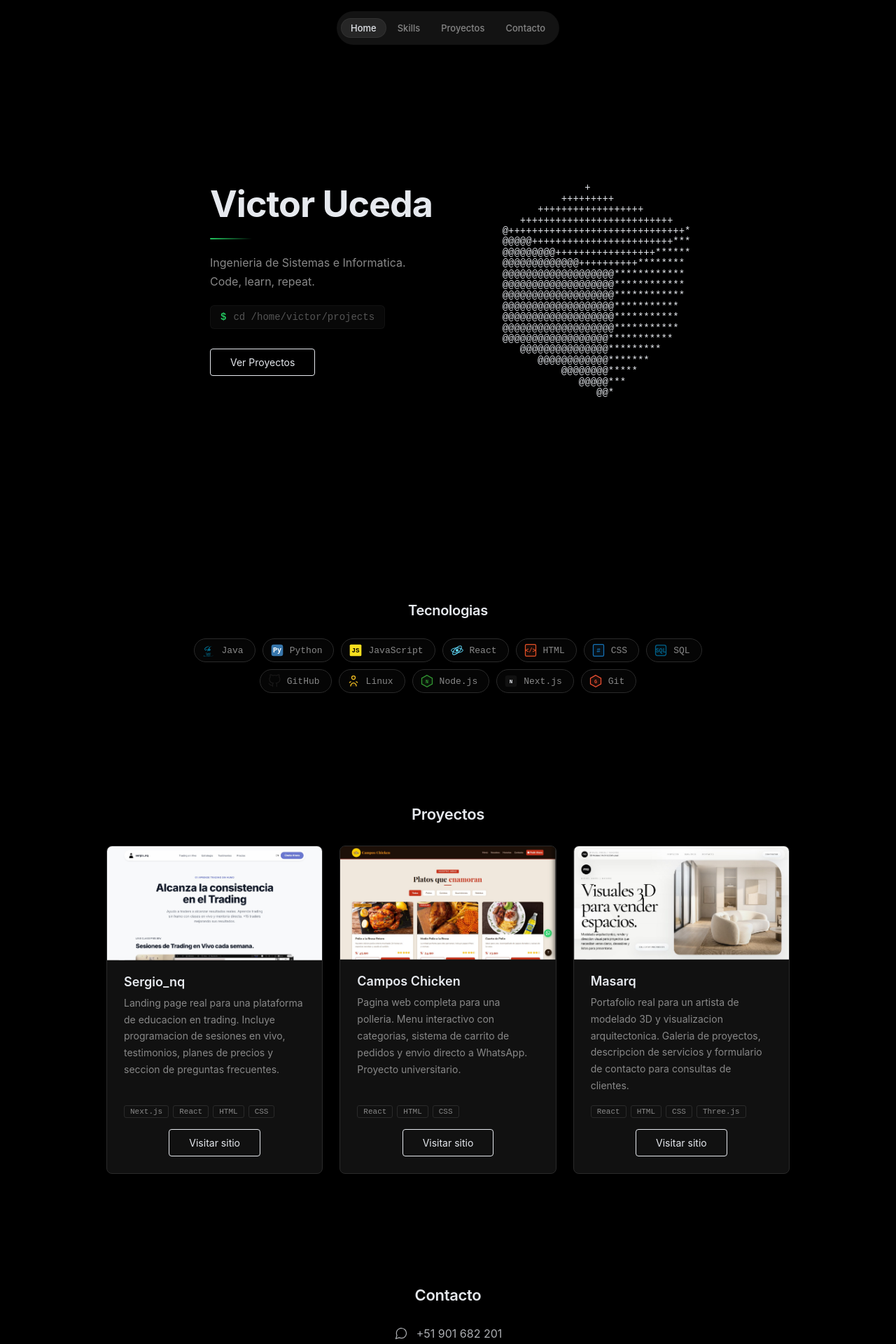
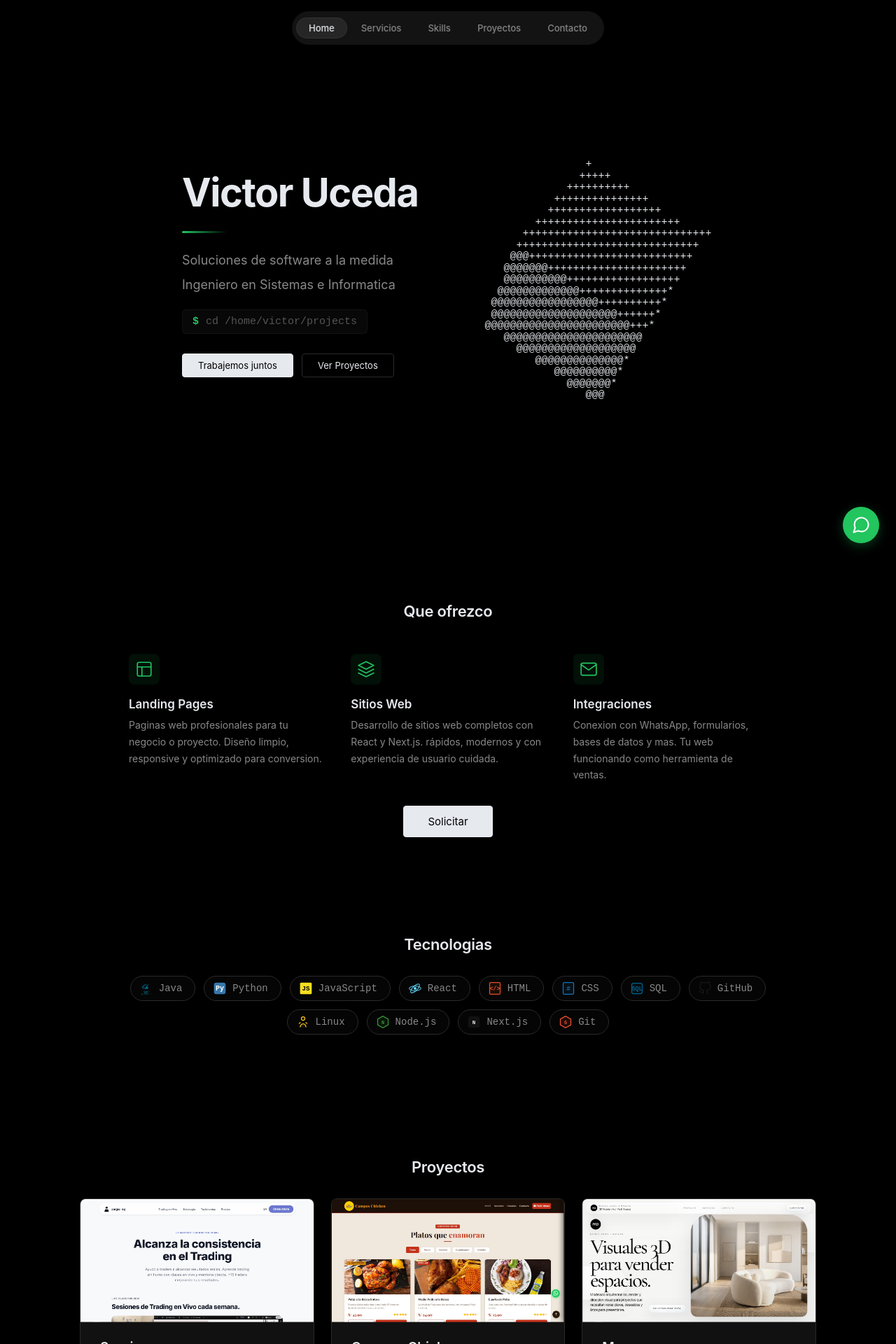
Before and after one commit to Victor-Uceda/portafolio-new, a Next.js app: page / in a window 1280 px wide. Shown: the top 1920 px of the page at 70% size. Built offline with nearby package versions, Linux system fonts and the light colour scheme.

Commit message:
Agregando más secciones y reparando tamaños

```diff
--- a/app/globals.css
+++ b/app/globals.css
@@ -25,6 +25,7 @@ body {
   color: var(--fg);
   background: var(--bg);
   font-family: var(--font-sans);
+  font-size: 16px;
   -webkit-font-smoothing: antialiased;
   -moz-osx-font-smoothing: grayscale;
 }
@@ -46,14 +47,14 @@ img {
 }
 
 section {
-  padding: 80px 24px;
-  max-width: 1024px;
+  padding: 96px 24px;
+  max-width: 1100px;
   margin: 0 auto;
 }
 
 @media (max-width: 640px) {
   section {
-    padding: 48px 16px;
+    padding: 56px 16px;
   }
 }
 
@@ -86,7 +87,8 @@ section {
 }
 
 .navbar-pill-item {
-  padding: 6px 14px;
+  padding: 7px 18px;
+  font-size: 14px;
   border-radius: 999px;
   font-size: 13px;
   font-weight: 500;
@@ -161,10 +163,10 @@ section {
 .hero-grid {
   display: grid;
   grid-template-columns: 1fr 1fr;
-  gap: 24px;
+  gap: 32px;
   align-items: center;
   width: 100%;
-  max-width: 680px;
+  max-width: 760px;
   margin: 0 auto;
 }
 
@@ -192,9 +194,9 @@ section {
 }
 
 .hero-title {
-  font-size: 52px;
+  font-size: 56px;
   font-weight: 700;
-  letter-spacing: -1px;
+  letter-spacing: -1.5px;
   color: var(--accent);
   margin: 0;
   line-height: 1.1;
@@ -202,19 +204,27 @@ section {
 }
 
 .hero-divider {
-  width: 60px;
-  height: 2px;
+  width: 64px;
+  height: 3px;
   background: linear-gradient(90deg, #22c55e 0%, transparent 100%);
-  margin: 20px 0;
+  margin: 24px 0;
   border-radius: 2px;
 }
 
 .hero-desc {
-  font-size: 16px;
+  font-size: 18px;
   line-height: 1.7;
   color: var(--muted);
   margin: 0;
-  max-width: 340px;
+  max-width: 380px;
+}
+
+.hero-subdesc {
+  font-size: 18px;
+  line-height: 1.7;
+  color: var(--muted);
+  margin: 4px 0 0;
+  max-width: 380px;
 }
 
 .hero-terminal {
@@ -223,7 +233,7 @@ section {
   gap: 10px;
   margin-top: 20px;
   font-family: var(--font-mono);
-  font-size: 14px;
+  font-size: 15px;
   color: #666;
   background: rgba(255, 255, 255, 0.03);
   padding: 8px 14px;
@@ -243,14 +253,14 @@ section {
 /* Skills */
 .skills-section {
   padding: 60px 24px 80px;
-  max-width: 880px;
+  max-width: 960px;
   margin: 0 auto;
 }
 
 .skills-title {
-  font-size: 20px;
+  font-size: 22px;
   font-weight: 600;
-  margin-bottom: 28px;
+  margin-bottom: 32px;
   letter-spacing: -0.3px;
   text-align: center;
 }
@@ -259,7 +269,7 @@ section {
   display: flex;
   flex-wrap: wrap;
   justify-content: center;
-  gap: 10px;
+  gap: 12px;
 }
 
 .skill-item {
@@ -267,8 +277,8 @@ section {
   align-items: center;
   gap: 8px;
   font-family: var(--font-mono);
-  font-size: 13px;
-  padding: 6px 16px 6px 10px;
+  font-size: 14px;
+  padding: 7px 18px 7px 12px;
   border: 1px solid var(--border);
   border-radius: 999px;
   color: var(--muted);
@@ -302,7 +312,7 @@ section {
 
 .cube-pre {
   color: #E6E9EE;
-  font-size: 14px;
+  font-size: 15px;
   line-height: 1.1;
   font-family: "Courier New", Courier, monospace;
   white-space: pre;
@@ -343,10 +353,10 @@ section {
 
 .hero-cta {
   display: inline-block;
-  padding: 10px 28px;
+  padding: 8px 22px;
   border: 1px solid var(--fg);
   border-radius: 4px;
-  font-size: 14px;
+  font-size: 13px;
   color: var(--fg);
   transition: background 0.2s, color 0.2s;
 }
@@ -385,20 +395,20 @@ section {
 }
 
 .project-body {
-  padding: 20px 24px 24px;
+  padding: 24px 28px 28px;
   display: flex;
   flex-direction: column;
   flex: 1;
 }
 
 .project-title {
-  font-size: 18px;
+  font-size: 19px;
   font-weight: 600;
-  margin-bottom: 8px;
+  margin-bottom: 10px;
 }
 
 .project-desc {
-  font-size: 14px;
+  font-size: 15px;
   color: var(--muted);
   line-height: 1.7;
   flex: 1;
@@ -414,7 +424,7 @@ section {
 .project-link {
   display: inline-block;
   margin-top: 16px;
-  font-size: 13px;
+  font-size: 14px;
   color: var(--accent);
   border-bottom: 1px solid transparent;
   transition: border-color 0.2s;
@@ -432,7 +442,7 @@ section {
 
 .tech-tag {
   font-family: var(--font-mono);
-  font-size: 11px;
+  font-size: 12px;
   padding: 2px 8px;
   border: 1px solid var(--border);
   border-radius: 3px;
@@ -445,17 +455,148 @@ section {
   align-items: center;
   justify-content: center;
   gap: 12px;
-  font-size: 16px;
+  font-size: 17px;
   color: var(--fg);
   opacity: 0.75;
   transition: opacity 0.2s;
 }
 
 .contact-link svg {
-  width: 20px;
-  height: 20px;
+  width: 22px;
+  height: 22px;
 }
 
 .contact-link:hover {
   opacity: 1;
 }
+
+/* Contact */
+.contact-links {
+  display: flex;
+  flex-direction: column;
+  gap: 16px;
+  align-items: center;
+}
+
+.contact-links .contact-link {
+  justify-content: center;
+}
+
+/* Services */
+.services-section {
+  padding: 60px 24px 80px;
+  max-width: 960px;
+  margin: 0 auto;
+}
+
+.services-title,
+.section-title {
+  font-size: 22px;
+  font-weight: 600;
+  margin-bottom: 48px;
+  letter-spacing: -0.3px;
+  text-align: center;
+}
+
+.services-grid {
+  display: grid;
+  grid-template-columns: repeat(3, 1fr);
+  gap: 40px;
+}
+
+.service-card {
+  text-align: left;
+}
+
+.service-icon {
+  width: 44px;
+  height: 44px;
+  border-radius: 8px;
+  background: rgba(34, 197, 94, 0.08);
+  display: flex;
+  align-items: center;
+  justify-content: center;
+  margin-bottom: 18px;
+}
+
+.service-icon svg {
+  width: 26px;
+  height: 26px;
+}
+
+.service-name {
+  font-size: 17px;
+  font-weight: 600;
+  margin-bottom: 8px;
+  color: var(--fg);
+}
+
+.service-desc {
+  font-size: 14px;
+  line-height: 1.7;
+  color: var(--muted);
+  margin: 0;
+}
+
+/* WhatsApp float */
+.whatsapp-float {
+  position: fixed;
+  bottom: 24px;
+  right: 24px;
+  z-index: 998;
+  width: 52px;
+  height: 52px;
+  border-radius: 50%;
+  background: #22c55e;
+  color: #fff;
+  display: flex;
+  align-items: center;
+  justify-content: center;
+  box-shadow: 0 4px 16px rgba(34, 197, 94, 0.3);
+  transition: transform 0.2s, box-shadow 0.2s;
+}
+
+.whatsapp-float:hover {
+  transform: scale(1.08);
+  box-shadow: 0 6px 24px rgba(34, 197, 94, 0.4);
+}
+
+/* CTA variants */
+.hero-cta-primary {
+  background: var(--fg);
+  color: var(--bg);
+  border-color: var(--fg);
+}
+
+.hero-cta-primary:hover {
+  background: transparent;
+  color: var(--fg);
+}
+
+.hero-cta-secondary {
+  background: transparent;
+  color: var(--fg);
+  border-color: var(--border);
+}
+
+.hero-cta-secondary:hover {
+  border-color: var(--fg);
+}
+
+.btn-solicitar {
+  padding: 12px 34px;
+  font-size: 15px;
+}
+
+@media (max-width: 768px) {
+  .services-grid {
+    grid-template-columns: 1fr;
+  }
+  .contact-links .contact-link {
+    justify-content: center;
+  }
+  .hero-text-block .hero-cta {
+    font-size: 13px;
+    padding: 8px 20px;
+  }
+}
--- a/app/page.js
+++ b/app/page.js
@@ -1,15 +1,19 @@
 import Hero from "@/components/Hero";
+import Services from "@/components/Services";
 import Skills from "@/components/Skills";
 import Projects from "@/components/Projects";
 import Contact from "@/components/Contact";
+import WhatsAppFloat from "@/components/WhatsAppFloat";
 
 export default function Home() {
   return (
     <>
       <Hero />
+      <Services />
       <Skills />
       <Projects />
       <Contact />
+      <WhatsAppFloat />
     </>
   );
 }
--- a/components/Contact.js
+++ b/components/Contact.js
@@ -1,27 +1,9 @@
 export default function Contact() {
   return (
     <section id="contacto" style={{ textAlign: "center" }}>
-      <h2
-        style={{
-          fontSize: 22,
-          fontWeight: 600,
-          marginBottom: 32,
-          letterSpacing: "-0.3px",
-          textAlign: "center",
-        }}
-      >
-        Contacto
-      </h2>
+      <h2 className="section-title">Contacto</h2>
 
-      <div
-        style={{
-          display: "flex",
-          flexDirection: "column",
-          gap: 16,
-          maxWidth: 400,
-          margin: "0 auto",
-        }}
-      >
+      <div className="contact-links" style={{ maxWidth: 360, margin: "0 auto 36px" }}>
         <a
           href="https://wa.me/51901682201"
           target="_blank"
@@ -60,6 +42,15 @@ export default function Contact() {
           <span>victorhugouceda@gmail.com</span>
         </a>
       </div>
+
+      <a
+        href="https://wa.me/51901682201"
+        target="_blank"
+        rel="noopener noreferrer"
+        className="hero-cta hero-cta-primary btn-solicitar"
+      >
+        Solicitar
+      </a>
     </section>
   );
 }
--- a/components/Hero.js
+++ b/components/Hero.js
@@ -11,7 +11,10 @@ export default function Hero() {
             <div className="hero-divider" />
 
             <p className="hero-desc">
-              Ingenieria de Sistemas e Informatica. Code, learn, repeat.
+              Soluciones de software a la medida
+            </p>
+            <p className="hero-subdesc">
+              Ingeniero en Sistemas e Informatica
             </p>
 
             <div className="hero-terminal">
@@ -19,8 +22,11 @@ export default function Hero() {
               <span className="hero-cmd">cd /home/victor/projects</span>
             </div>
 
-            <div style={{ marginTop: 28 }}>
-              <a href="#proyectos" className="hero-cta">
+            <div style={{ marginTop: 28, display: "flex", gap: 12 }}>
+              <a href="https://wa.me/51901682201" target="_blank" rel="noopener noreferrer" className="hero-cta hero-cta-primary">
+                Trabajemos juntos
+              </a>
+              <a href="#proyectos" className="hero-cta hero-cta-secondary">
                 Ver Proyectos
               </a>
             </div>
--- a/components/Navbar.js
+++ b/components/Navbar.js
@@ -1,9 +1,10 @@
 "use client";
 
-import { useState } from "react";
+import { useState, useEffect } from "react";
 
 const links = [
   { label: "Home", href: "#hero" },
+  { label: "Servicios", href: "#servicios" },
   { label: "Skills", href: "#skills" },
   { label: "Proyectos", href: "#proyectos" },
   { label: "Contacto", href: "#contacto" },
@@ -12,6 +13,31 @@ const links = [
 export default function Navbar() {
   const [active, setActive] = useState("Home");
   const [open, setOpen] = useState(false);
+
+  useEffect(() => {
+    const ids = links.map((l) => l.href.slice(1));
+    const observers = [];
+
+    for (const id of ids) {
+      const el = document.getElementById(id);
+      if (!el) continue;
+
+      const observer = new IntersectionObserver(
+        ([entry]) => {
+          if (entry.isIntersecting) {
+            const label = links.find((l) => l.href === `#${id}`)?.label;
+            if (label) setActive(label);
+          }
+        },
+        { rootMargin: "-40% 0px -55% 0px" }
+      );
+
+      observer.observe(el);
+      observers.push(observer);
+    }
+
+    return () => observers.forEach((o) => o.disconnect());
+  }, []);
 
   return (
     <>
--- /dev/null
+++ b/components/Services.js
@@ -0,0 +1,64 @@
+export default function Services() {
+  return (
+    <section id="servicios" className="services-section">
+      <h2 className="services-title">Que ofrezco</h2>
+
+      <div className="services-grid">
+        <div className="service-card">
+          <div className="service-icon">
+            <svg width="24" height="24" viewBox="0 0 24 24" fill="none" stroke="#22c55e" strokeWidth="1.5" strokeLinecap="round" strokeLinejoin="round">
+              <rect x="3" y="3" width="18" height="18" rx="2" />
+              <line x1="3" y1="9" x2="21" y2="9" />
+              <line x1="9" y1="21" x2="9" y2="9" />
+            </svg>
+          </div>
+          <h3 className="service-name">Landing Pages</h3>
+          <p className="service-desc">
+            Paginas web profesionales para tu negocio o proyecto. Diseño limpio,
+            responsive y optimizado para conversion.
+          </p>
+        </div>
+
+        <div className="service-card">
+          <div className="service-icon">
+            <svg width="24" height="24" viewBox="0 0 24 24" fill="none" stroke="#22c55e" strokeWidth="1.5" strokeLinecap="round" strokeLinejoin="round">
+              <path d="M12 2L2 7l10 5 10-5-10-5z" />
+              <path d="M2 17l10 5 10-5" />
+              <path d="M2 12l10 5 10-5" />
+            </svg>
+          </div>
+          <h3 className="service-name">Sitios Web</h3>
+          <p className="service-desc">
+            Desarrollo de sitios web completos con React y Next.js. rápidos,
+            modernos y con experiencia de usuario cuidada.
+          </p>
+        </div>
+
+        <div className="service-card">
+          <div className="service-icon">
+            <svg width="24" height="24" viewBox="0 0 24 24" fill="none" stroke="#22c55e" strokeWidth="1.5" strokeLinecap="round" strokeLinejoin="round">
+              <rect x="2" y="4" width="20" height="16" rx="2" />
+              <polyline points="22,6 12,13 2,6" />
+            </svg>
+          </div>
+          <h3 className="service-name">Integraciones</h3>
+          <p className="service-desc">
+            Conexion con WhatsApp, formularios, bases de datos y mas. Tu web
+            funcionando como herramienta de ventas.
+          </p>
+        </div>
+      </div>
+
+      <div style={{ textAlign: "center", marginTop: 32 }}>
+        <a
+          href="https://wa.me/51901682201"
+          target="_blank"
+          rel="noopener noreferrer"
+          className="hero-cta hero-cta-primary btn-solicitar"
+        >
+          Solicitar
+        </a>
+      </div>
+    </section>
+  );
+}
--- /dev/null
+++ b/components/WhatsAppFloat.js
@@ -0,0 +1,17 @@
+"use client";
+
+export default function WhatsAppFloat() {
+  return (
+    <a
+      href="https://wa.me/51901682201"
+      target="_blank"
+      rel="noopener noreferrer"
+      className="whatsapp-float"
+      aria-label="Contactar por WhatsApp"
+    >
+      <svg width="28" height="28" viewBox="0 0 24 24" fill="none" stroke="currentColor" strokeWidth="1.8" strokeLinecap="round" strokeLinejoin="round">
+        <path d="M21 11.5a8.38 8.38 0 0 1-.9 3.8 8.5 8.5 0 0 1-7.6 4.7 8.38 8.38 0 0 1-3.8-.9L3 21l1.9-5.7a8.38 8.38 0 0 1-.9-3.8 8.5 8.5 0 0 1 4.7-7.6 8.38 8.38 0 0 1 3.8-.9h.5a8.48 8.48 0 0 1 8 8v.5z" />
+      </svg>
+    </a>
+  );
+}
```
